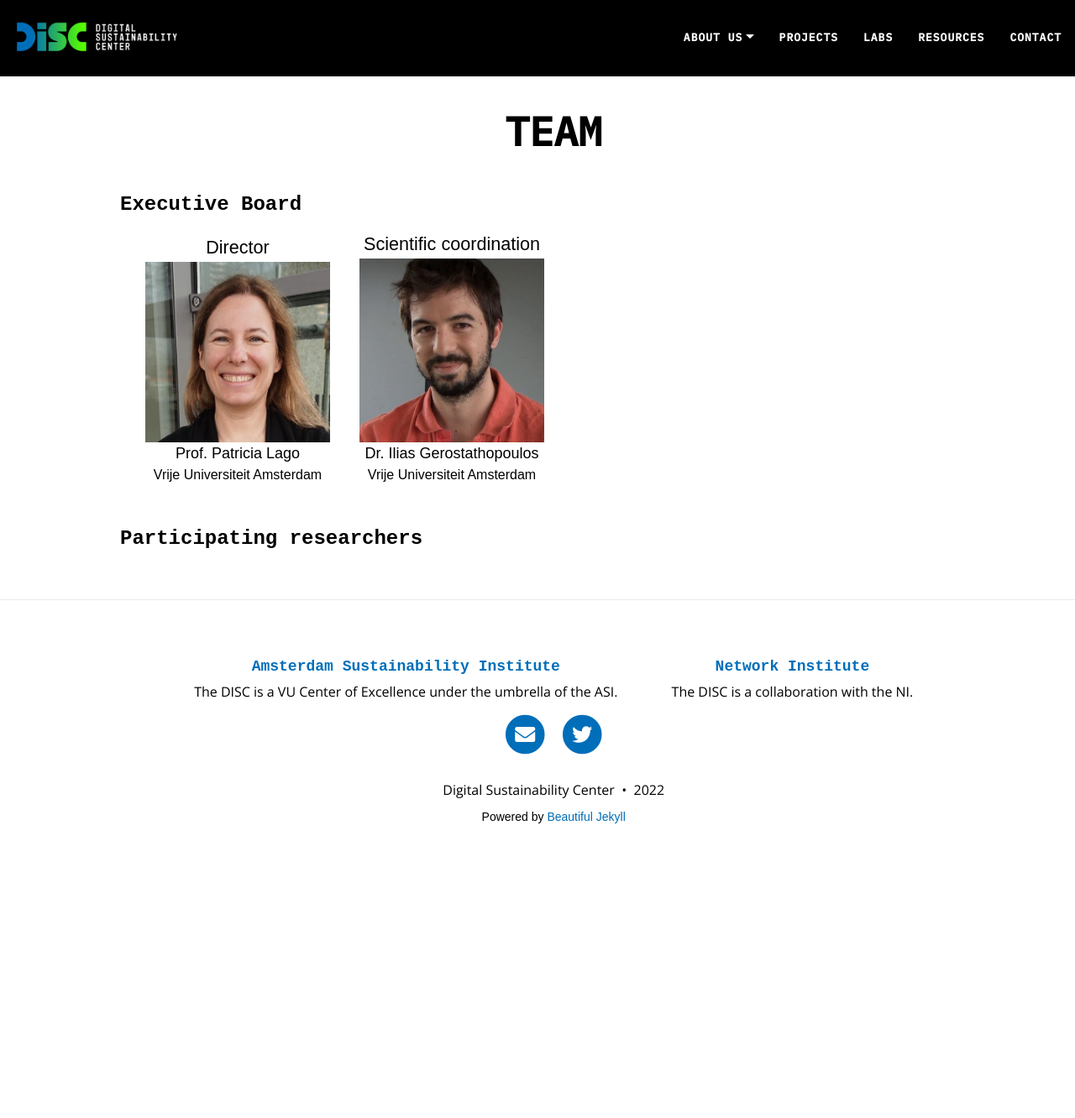
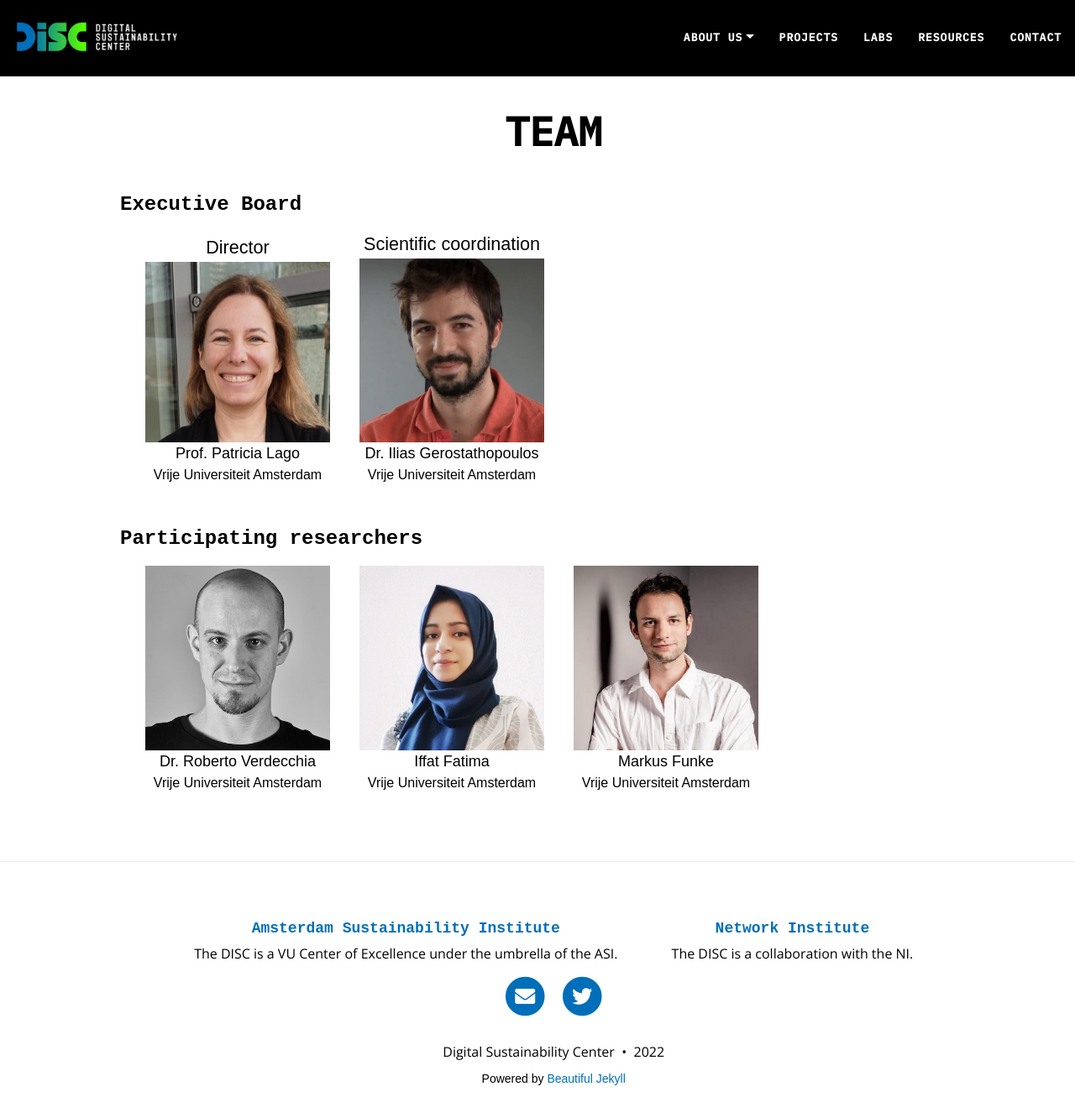
Before and after one commit to S2-group/disc-website.github.io, a Jekyll site: the page built from pages/team.md, in a window 1280 px wide and 1346 px high. Shown: the top 1332 px of the window at 84% size. Built offline with Jekyll 4.4.1, drawn with Linux system fonts in a browser that asks for light colours; nearby versions of some CDN libraries.

Commit message:
adding participating researchers in team page

```diff
--- a/pages/team.md
+++ b/pages/team.md
@@ -21,3 +21,21 @@ title: Team
 </div>
 
 ### Participating researchers
+
+<div style="padding-top: 10px; padding-bottom: 30px;">
+    <div class="team-member-container">
+        <img alt="Roberto Verdecchia" src="{{ site.url }}/assets/img/team/RobertoVerdecchia.jpeg"/>
+        <div class="team-member team-member-name">Dr. Roberto Verdecchia</div>
+        <div class="team-member team-member-affiliation">Vrije Universiteit Amsterdam</div>
+    </div>
+    <div class="team-member-container">
+        <img alt="Iffat Fatima" src="{{ site.url }}/assets/img/team/IffatFatima.jpg"/>
+        <div class="team-member team-member-name">Iffat Fatima</div>
+        <div class="team-member team-member-affiliation">Vrije Universiteit Amsterdam</div>
+    </div>
+    <div class="team-member-container">
+        <img alt="Markus Funke" src="{{ site.url }}/assets/img/team/MarkusFunke.jpeg"/>
+        <div class="team-member team-member-name">Markus Funke</div>
+        <div class="team-member team-member-affiliation">Vrije Universiteit Amsterdam</div>
+    </div>
+</div>
```
Also changed, not shown: assets/img/team/IffatFatima.jpg (added), assets/img/team/MarkusFunke.jpeg (added), assets/img/team/RobertoVerdecchia.jpeg (added).
